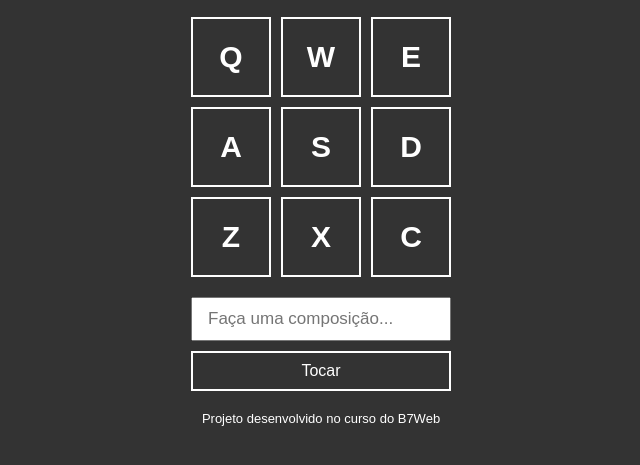
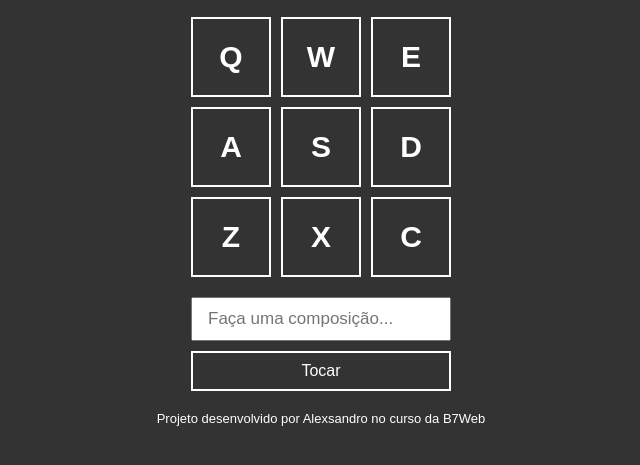
Before and after one commit to AlexsandroGomesClemente/ProjetoBateria, a plain HTML site: page index.html in a window 1280 px wide. Shown: the part 207-672 px from the top of the page, without its empty margins (319-959 px from the left). Drawn offline with Linux system fonts and the light colour scheme.

Commit message:
Pj Bateria

```diff
--- a/index.html
+++ b/index.html
@@ -28,7 +28,7 @@
         <button>Tocar</button>
     </div>
 
-    <footer>Projeto desenvolvido no curso do B7Web</footer>
+    <footer>Projeto desenvolvido por Alexsandro no curso da B7Web</footer>
 
     <audio id="s_keyq" src="/Assets/sounds/keyq.wav"></audio>
     <audio id="s_keyw" src="/Assets/sounds/keyw.wav"></audio>
```
